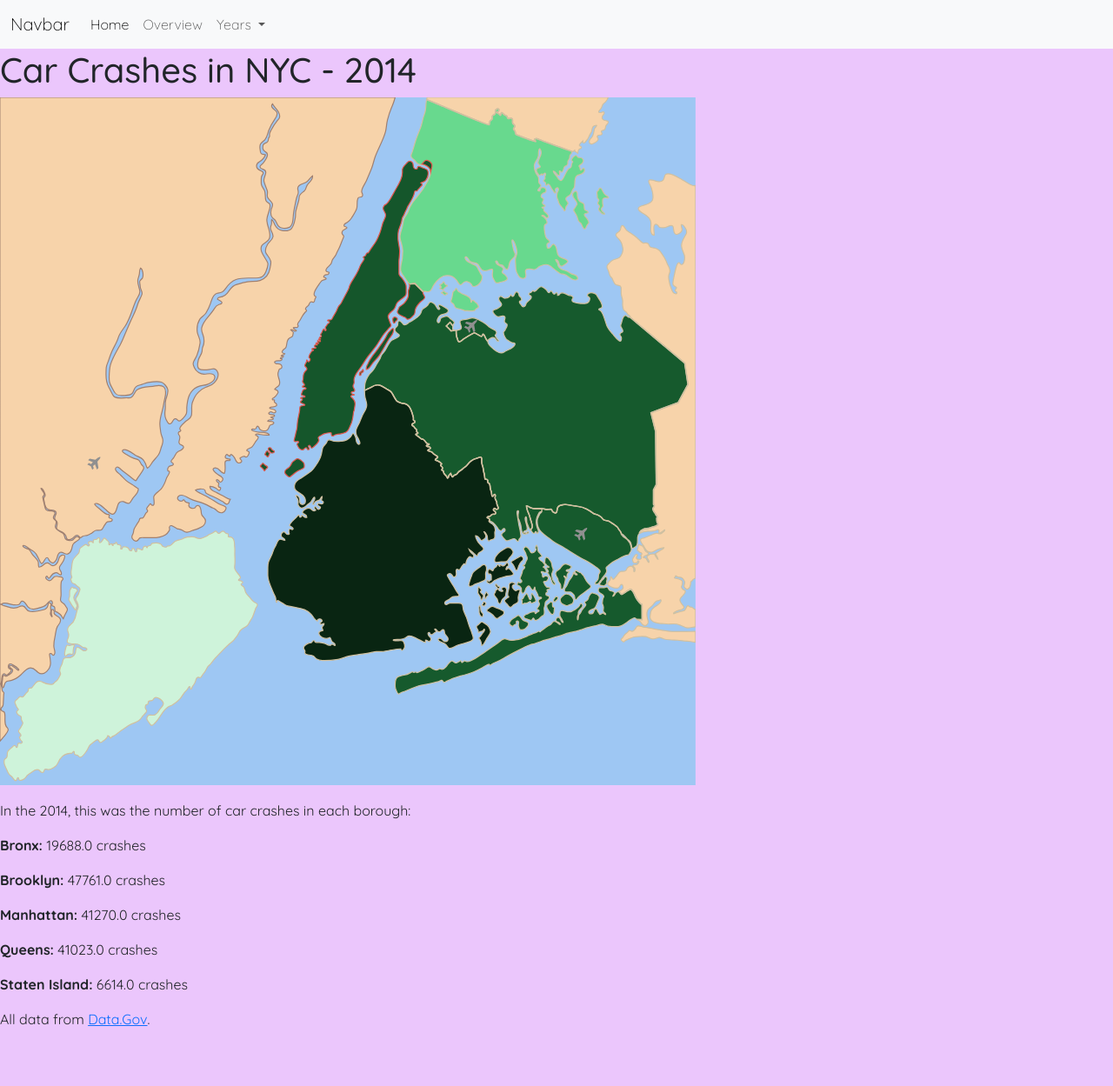
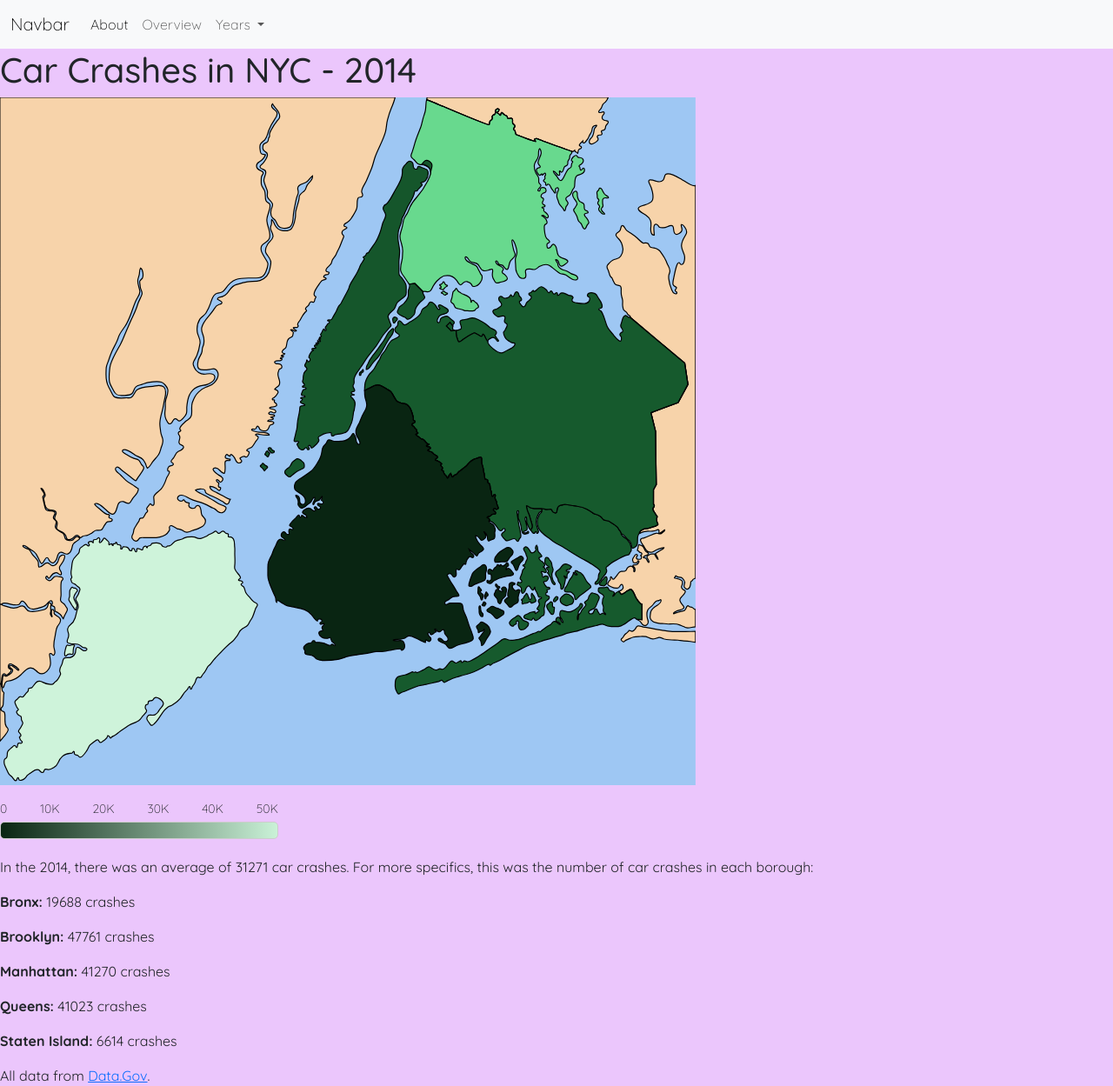
Before and after one commit to divyaaga/data_journalism_DA, a Flask app: page /year?year=2014 in a window 1280 px wide. Shown: the whole page at 87% size. Before the commit the page ends 1180 px from the top, so only its background shows below. Run offline with Flask 3, Linux system fonts and the light colour scheme.

Commit message:
made changes!

```diff
--- a/server.py
+++ b/server.py
@@ -99,20 +99,24 @@ def year():
         this_year = k
         year_list.append(this_year)
 
+    values = [bronx_value, brooklyn_value, manhattan_value, queens_value, staten_island_value]
+    average = int(sum(values) / len(values))
+
     return render_template(
         "year.html",
         year=requested_year,
-        bronx_value=bronx_value,
-        brooklyn_value=brooklyn_value,
-        manhattan_value=manhattan_value,
-        queens_value=queens_value,
-        staten_island_value=staten_island_value,
+        bronx_value=int(bronx_value),
+        brooklyn_value=int(brooklyn_value),
+        manhattan_value=int(manhattan_value),
+        queens_value=int(queens_value),
+        staten_island_value=int(staten_island_value),
         bronx_scaled = 100 - int((bronx_value / 52000) * 100),
         brooklyn_scaled = 100 - int((brooklyn_value / 52000) * 100),
         manhattan_scaled = 100 - int((manhattan_value / 52000) * 100),
         queens_scaled = 100 - int((queens_value / 52000) * 100),
         staten_island_scaled = 100 - int((staten_island_value / 52000) * 100),
-        year_list = year_list
+        year_list = year_list,
+        average = average
     )
 
 app.run(debug=True)
--- a/templates/header.html
+++ b/templates/header.html
@@ -7,7 +7,7 @@
       <div class="collapse navbar-collapse" id="navbarNavDropdown">
         <ul class="navbar-nav">
           <li class="nav-item">
-            <a class="nav-link active" aria-current="page" href="/">Home</a>
+            <a class="nav-link active" aria-current="page" href="/">About</a>
           </li>
           <li class="nav-item">
             <a class="nav-link" href="/index">Overview</a>
--- a/templates/year.html
+++ b/templates/year.html
@@ -16,6 +16,23 @@
 
   <div id="NYC" style="transform: scale(0.4); transform-origin: top left;">
     {% include 'NYC_boroughs.svg' %}
+  </div>
+
+  <div id="legend" style="margin-top: -1170px; width: 320px; margin-bottom: 20px;">
+    <div style="display: flex; justify-content: space-between; font-size: 14px; margin-bottom: 4px;">
+      <span>0</span>
+      <span>10K</span>
+      <span>20K</span>
+      <span>30K</span>
+      <span>40K</span>
+      <span>50K</span>
+    </div>
+    <div style="
+      background: linear-gradient(to left, hsl(140, 60%, 87%), hsl(140, 60%, 9%));
+      height: 20px;
+      border: 1px solid #ccc;
+      border-radius: 5px;
+    "></div>
   </div>
 
   <script>
@@ -42,8 +59,8 @@
      }
   </script>
 
-  <div class="data-display" style="margin-top: -1170px">
-    <p><strong>In the {{year}}, this was the number of car crashes in each borough: </p>
+  <div class="data-display" style="margin-top: 0px">
+    <p><strong>In the {{year}}, there was an average of {{average}} car crashes. For more specifics, this was the number of car crashes in each borough: </p>
     <p><strong>Bronx:</strong> {{ bronx_value }} crashes </p>
     <p><strong>Brooklyn:</strong> {{brooklyn_value }} crashes </p>
     <p><strong>Manhattan:</strong> {{ manhattan_value }} crashes </p>
```
Also changed, not shown: templates/NYC_boroughs.svg, templates/line_graph.svg.
